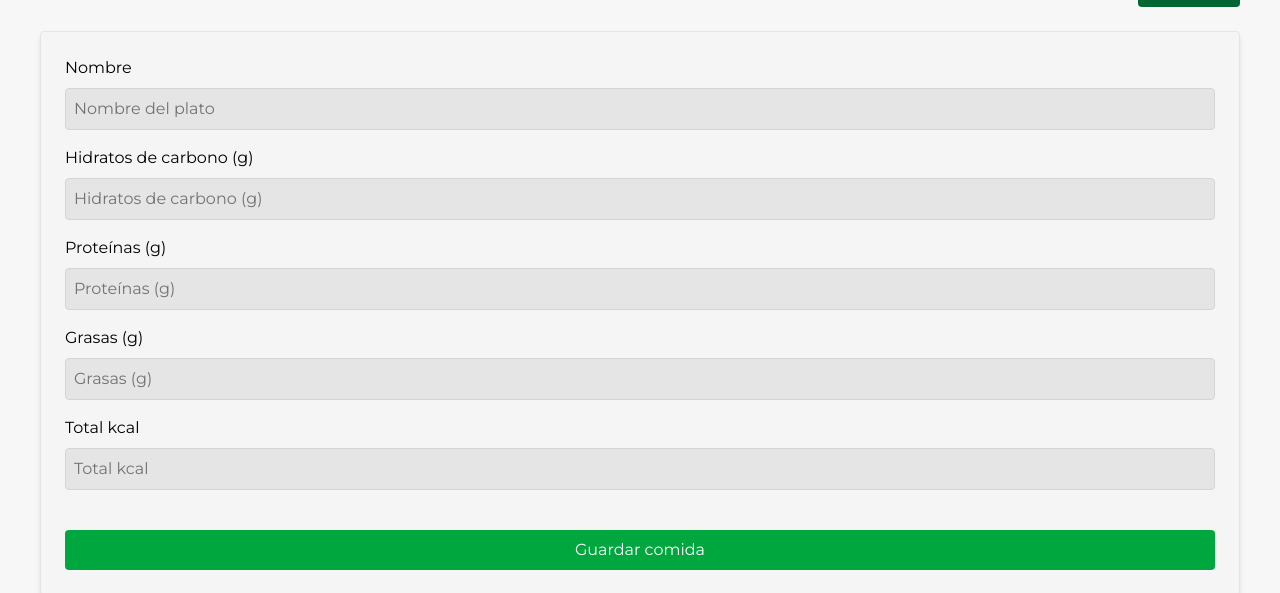
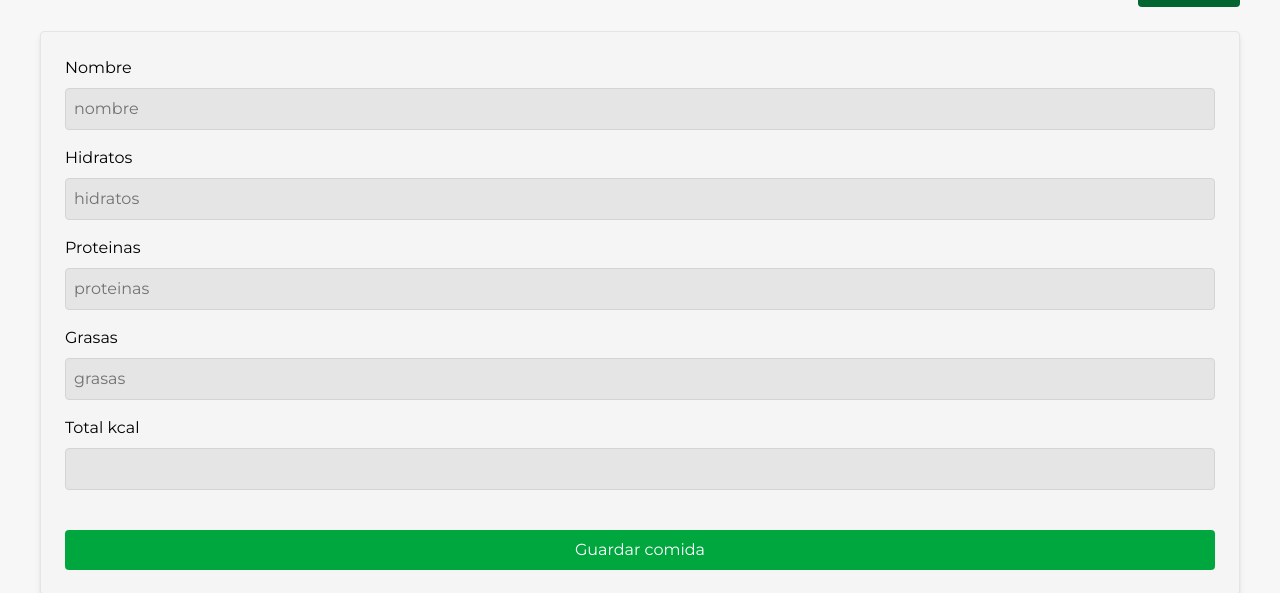
Before and after one commit to pablobarcala/nutricheck-front, a Next.js app: page /nutricionista/comidas in a window 1280 px wide. Both pictures are taken after a click on the button "Cargar comida". Shown: the part 170-763 px from the top of the page. Built offline with nearby package versions, Linux system fonts and the light colour scheme; no server answers.

Commit message:
Modal para la edicion de la comidas del nutricionista

```diff
--- a/src/app/nutricionista/comidas/page.tsx
+++ b/src/app/nutricionista/comidas/page.tsx
@@ -2,6 +2,7 @@
 
 import { useEffect, useState } from "react";
 import { environment } from "@/environment/environment";
+import ModalEditarComida from "@/components/Modales/ModalEditarComida";
 
 interface Comida {
   nombre: string;
@@ -20,22 +21,19 @@ export default function ComidasNutricionistaPage() {
     grasas: "",
     kcal: ""
   });
+  const [listaComidas, setListaComidas] = useState<any[]>([]);
+  const [comidaSeleccionada, setComidaSeleccionada] = useState<any | null>(null);
 
-    const [listaComidas, setListaComidas] = useState<any[]>([]); // Agregado `any[]` para evitar error de tipo
-
-    useEffect(() => {
   const fetchComidas = async () => {
     try {
-                const response = await fetch(environment.API+"/api/Comidas/comidas-de-nutricionista", {
+      const response = await fetch(environment.API + "/api/Comidas/comidas-de-nutricionista", {
         method: "GET",
         headers: {
           Authorization: `Bearer ${localStorage.getItem("token")}`,
         },
       });
 
-                if (!response.ok) {
-                    throw new Error("Error al cargar las comidas");
-                }
+      if (!response.ok) throw new Error("Error al cargar las comidas");
 
       const data = await response.json();
       setListaComidas(data);
@@ -44,8 +42,9 @@ export default function ComidasNutricionistaPage() {
     }
   };
 
+  useEffect(() => {
     fetchComidas();
-    }, [])
+  }, []);
 
   const handleChange = (e: React.ChangeEvent<HTMLInputElement>) => {
     const { name, value } = e.target;
@@ -59,16 +58,14 @@ export default function ComidasNutricionistaPage() {
       const updated = {
         ...prev,
         [name]: parsedValue
-            }
+      };
 
-            // Calcular kcal aunque haya campos vacíos (tratarlos como 0)
       const hidratos = updated.hidratos === "" ? 0 : updated.hidratos;
       const proteinas = updated.proteinas === "" ? 0 : updated.proteinas;
       const grasas = updated.grasas === "" ? 0 : updated.grasas;
-
       updated.kcal = hidratos * 4 + proteinas * 4 + grasas * 9;
 
-            return updated
+      return updated;
     });
   };
 
@@ -76,17 +73,18 @@ export default function ComidasNutricionistaPage() {
     e.preventDefault();
 
     try {
-            const response = await fetch(environment.API+"/api/Comidas/crear", {
+      const response = await fetch(environment.API + "/api/Comidas/crear", {
         method: "POST",
         headers: {
           "Content-Type": "application/json",
           Authorization: `Bearer ${localStorage.getItem("token")}`,
         },
         body: JSON.stringify(comida),
-            })
+      });
 
-            if(response.ok) {
+      if (response.ok) {
         alert("Comida guardada correctamente.");
+        fetchComidas();
       } else {
         const errorData = await response.text();
         alert(`Error al guardar la comida: ${errorData}`);
@@ -96,14 +94,12 @@ export default function ComidasNutricionistaPage() {
       alert("Error al guardar la comida. Inténtalo de nuevo.");
     }
 
-        setListaComidas(prev => [...prev, comida]);
     setMostrarFormulario(false);
     setComida({ nombre: "", hidratos: "", proteinas: "", grasas: "", kcal: "" });
   };
 
   return (
     <div className="w-full min-h-screen py-10">
-            {/* Título centrado y botón a la derecha */}
       <div className="flex items-center justify-between mb-6">
         <h1 className="text-3xl font-bold">Comidas</h1>
         <button
@@ -114,100 +110,65 @@ export default function ComidasNutricionistaPage() {
         </button>
       </div>
 
-            {/* Formulario para cargar comida */}
       {mostrarFormulario && (
         <form
           onSubmit={handleSubmit}
           className="bg-neutral-100 dark:bg-neutral-100/10 border border-neutral-200 dark:border-neutral-200/10 shadow-md rounded p-6 flex flex-col gap-4 mb-6"
         >
-                    <div className="flex flex-col gap-2">
-                        <label htmlFor="nombre">Nombre</label>
+          {["nombre", "hidratos", "proteinas", "grasas"].map((field) => (
+            <div key={field} className="flex flex-col gap-2">
+              <label htmlFor={field}>{field.charAt(0).toUpperCase() + field.slice(1)}</label>
               <input
-                            type="text"
-                            id="nombre"
-                            name="nombre"
-                            placeholder="Nombre del plato"
-                            value={comida.nombre}
+                type={field === "nombre" ? "text" : "number"}
+                name={field}
+                placeholder={field}
+                value={(comida as any)[field]}
                 onChange={handleChange}
-                            className="bg-neutral-200 dark:bg-neutral-200/10 border border-neutral-300 dark:border-neutral-300/10 p-2 rounded focus-within:outline-none"
+                className="bg-neutral-200 dark:bg-neutral-200/10 border border-neutral-300 dark:border-neutral-300/10 p-2 rounded"
                 required
               />
             </div>
-                    <div className="flex flex-col gap-2">
-                        <label htmlFor="hidratos">Hidratos de carbono (g)</label>
-                        <input
-                            type="number"
-                            id="hidratos"
-                            name="hidratos"
-                            placeholder="Hidratos de carbono (g)"
-                            value={comida.hidratos}
-                            onChange={handleChange}
-                            className="bg-neutral-200 dark:bg-neutral-200/10 border border-neutral-300 dark:border-neutral-300/10 p-2 rounded focus-within:outline-none"
-                            required
-                        />
-                    </div>
-                    <div className="flex flex-col gap-2">
-                        <label htmlFor="proteinas">Proteínas (g)</label>
-                        <input
-                            type="number"
-                            name="proteinas"
-                            placeholder="Proteínas (g)"
-                            value={comida.proteinas}
-                            onChange={handleChange}
-                            className="bg-neutral-200 dark:bg-neutral-200/10 border border-neutral-300 dark:border-neutral-300/10 p-2 rounded focus-within:outline-none"
-                            required
-                        />
-                    </div>
-                    <div className="flex flex-col gap-2">
-                        <label htmlFor="grasas">Grasas (g)</label>
-                        <input
-                            type="number"
-                            name="grasas"
-                            placeholder="Grasas (g)"
-                            value={comida.grasas}
-                            onChange={handleChange}
-                            className="bg-neutral-200 dark:bg-neutral-200/10 border border-neutral-300 dark:border-neutral-300/10 p-2 rounded focus-within:outline-none"
-                            required
-                        />
-                    </div>
+          ))}
           <div className="flex flex-col gap-2">
             <label htmlFor="kcal">Total kcal</label>
             <input
               type="number"
               name="kcal"
-                            placeholder="Total kcal"
               value={comida.kcal}
               onChange={handleChange}
-                            className="bg-neutral-200 dark:bg-neutral-200/10 border border-neutral-300 dark:border-neutral-300/10 p-2 rounded focus-within:outline-none"
+              className="bg-neutral-200 dark:bg-neutral-200/10 border border-neutral-300 dark:border-neutral-300/10 p-2 rounded"
               readOnly
             />
           </div>
-
-                    <button
-                        type="submit"
-                        className="mt-6 bg-green-600 hover:bg-green-700 text-white px-4 py-2 rounded transition"
-                    >
+          <button type="submit" className="mt-6 bg-green-600 hover:bg-green-700 text-white px-4 py-2 rounded">
             Guardar comida
           </button>
         </form>
       )}
 
-            {/* Lista de comidas cargadas en cuadrícula */}
       <div className="grid grid-cols-1 sm:grid-cols-2 md:grid-cols-3 xl:grid-cols-6 gap-4">
         {listaComidas.map((item, index) => (
           <div
             key={index}
-                        className="bg-neutral-100 dark:bg-neutral-100/10 border border-neutral-200 dark:border-neutral-200/10 p-4 rounded shadow"
+            onClick={() => setComidaSeleccionada(item)}
+            className="bg-neutral-100 dark:bg-neutral-100/10 border border-neutral-200 dark:border-neutral-200/10 p-4 rounded shadow cursor-pointer hover:bg-neutral-200 transition"
           >
-                        <h2 className="text-lg font-semibold text-green-700">
-                            {item.nombre}
-                        </h2>
+            <h2 className="text-lg font-semibold text-green-700">{item.nombre}</h2>
             <p>Kcal: {item.kcal}</p>
           </div>
         ))}
       </div>
-            {/* <div className="max-w-4xl mx-auto">
-            </div> */}
+
+      {comidaSeleccionada && (
+        <ModalEditarComida
+          comida={comidaSeleccionada}
+          onClose={() => setComidaSeleccionada(null)}
+          onUpdate={() => {
+            setComidaSeleccionada(null);
+            fetchComidas();
+          }}
+        />
+      )}
     </div>
   );
 }
--- /dev/null
+++ b/src/components/Modales/ModalEditarComida.tsx
@@ -0,0 +1,134 @@
+"use client";
+
+import { useState } from "react";
+import { environment } from "@/environment/environment";
+
+interface Comida {
+  id: string;
+  nombre: string;
+  hidratos: number;
+  proteinas: number;
+  grasas: number;
+  kcal: number;
+}
+
+export default function ModalEditarComida({ comida, onClose, onUpdate }: {
+  comida: Comida;
+  onClose: () => void;
+  onUpdate: () => void;
+}) {
+  const [form, setForm] = useState({ ...comida });
+  const [loading, setLoading] = useState(false);
+
+  const handleChange = (e: React.ChangeEvent<HTMLInputElement>) => {
+    const { name, value } = e.target;
+    const parsed = value === "" ? 0 : parseFloat(value);
+    const updated = { ...form, [name]: parsed };
+
+    const kcal =
+      (name === "hidratos" ? parsed : updated.hidratos) * 4 +
+      (name === "proteinas" ? parsed : updated.proteinas) * 4 +
+      (name === "grasas" ? parsed : updated.grasas) * 9;
+
+    setForm({ ...updated, kcal });
+  };
+
+  const handleGuardar = async () => {
+    setLoading(true);
+    try {
+      const res = await fetch(`${environment.API}/api/Comidas/${form.id}`, {
+        method: "PUT",
+        headers: {
+          "Content-Type": "application/json",
+          Authorization: `Bearer ${localStorage.getItem("token")}`,
+        },
+        body: JSON.stringify(form),
+      });
+      if (!res.ok) throw new Error("Error al actualizar");
+      alert("Comida actualizada");
+      onUpdate();
+      onClose();
+    } catch {
+      alert("No se pudo actualizar la comida");
+    }
+    setLoading(false);
+  };
+
+  const handleEliminar = async () => {
+    const confirmar = confirm("¿Estás seguro que deseas eliminar esta comida?");
+    if (!confirmar) return;
+
+    setLoading(true);
+    try {
+      const res = await fetch(`${environment.API}/api/Comidas/${form.id}`, {
+        method: "DELETE",
+        headers: {
+          Authorization: `Bearer ${localStorage.getItem("token")}`,
+        },
+      });
+      if (!res.ok) throw new Error("Error al eliminar");
+      alert("Comida eliminada");
+      onUpdate();
+      onClose();
+    } catch {
+      alert("No se pudo eliminar la comida");
+    }
+    setLoading(false);
+  };
+
+  return (
+    <div className="fixed inset-0 bg-black bg-opacity-50 flex items-center justify-center z-50">
+      <div className="bg-white text-black p-6 rounded-lg w-full max-w-md space-y-4">
+        <h2 className="text-xl font-bold">Editar comida</h2>
+
+        {(["nombre", "hidratos", "proteinas", "grasas"] as const).map((field) => (
+          <div key={field}>
+            <label className="block text-sm font-semibold capitalize">
+              {field}
+            </label>
+            <input
+              name={field}
+              type={field === "nombre" ? "text" : "number"}
+              value={form[field]}
+              onChange={handleChange}
+              className="w-full p-2 border border-gray-300 rounded"
+            />
+          </div>
+        ))}
+
+        <div>
+          <label className="block text-sm font-semibold">Kcal</label>
+          <input
+            type="number"
+            value={form.kcal}
+            readOnly
+            className="w-full p-2 border border-gray-300 rounded bg-gray-100"
+          />
+        </div>
+
+        <div className="flex justify-between mt-4">
+          <button
+            onClick={handleGuardar}
+            disabled={loading}
+            className="bg-blue-600 text-white px-4 py-2 rounded hover:bg-blue-700"
+          >
+            Guardar
+          </button>
+          <button
+            onClick={handleEliminar}
+            disabled={loading}
+            className="bg-red-600 text-white px-4 py-2 rounded hover:bg-red-700"
+          >
+            Eliminar
+          </button>
+          <button
+            onClick={onClose}
+            className="bg-gray-400 text-white px-4 py-2 rounded hover:bg-gray-500"
+          >
+            Cancelar
+          </button>
+        </div>
+      </div>
+    </div>
+  );
+}
```
Lines whose indentation alone changed are shown as unchanged.
